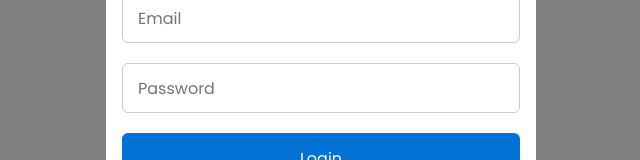
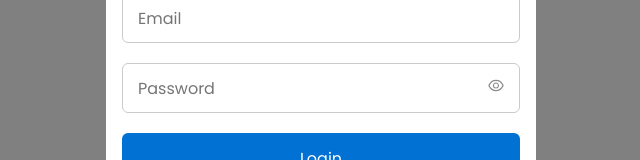
Before and after one commit to Open-Science-Community-Saudi-Arabia/MOOCs, a React (Vite) app in the folder Frontend/: page /signup in a window 1280 px wide. Shown: the part 304-464 px from the top of the page, without its empty margins (319-959 px from the left). Built offline with nearby package versions, Linux system fonts and the light colour scheme.

Commit message:
show password state management

```diff
--- a/Frontend/package.json
+++ b/Frontend/package.json
@@ -19,6 +19,7 @@
     "dependencies": {
         "react": "^18.2.0",
         "react-dom": "^18.2.0",
+        "react-icons": "^4.6.0",
         "react-router-dom": "^6.4.2"
     },
     "devDependencies": {
--- a/Frontend/src/pages/login/Login.jsx
+++ b/Frontend/src/pages/login/Login.jsx
@@ -1,8 +1,25 @@
-import React from "react"
+import React, { useState } from "react"
 import "./login.css"
 import { Link } from "react-router-dom"
+import { AiOutlineEyeInvisible, AiOutlineEye } from "react-icons/ai";
 
 function Login() {
+    const [ emailInput, setEmailInput] = useState("");
+    const[ passwordInput, setPasswordInput] = useState("");
+    const [ passwordType, setPasswordType] = useState("password");
+    const [isPassword, setIsPassword] = useState(true);
+
+    const handleToggle = () => {
+        if (isPassword) {
+            setPasswordType("text")
+            setIsPassword(false);
+        } else {
+            setPasswordType("password");
+            setIsPassword(true);
+        }
+        return setIsPassword(!isPassword);
+    }
+
     return (
         <div>
             <section className="container forms">
@@ -24,16 +41,20 @@ function Login() {
 
                         <form action="#">
                             <div className="field input-field">
-                                <input type="email" placeholder="Email" className="input" />
+                                <input value={emailInput} type="email" placeholder="Email" className="input" onChange={(e) => setEmailInput(e.target.value)}/>
                             </div>
 
                             <div className="field input-field">
                                 <input
-                                    type="password"
+                                    value={passwordInput}
+                                    type={passwordType}
                                     placeholder="Password"
                                     className="password"
+                                    onChange={(e) => setPasswordInput(e.target.value)}
                                 />
-                                <i className="bx bx-hide eye-icon" />
+                                 <div role="presentation" className="eye-icon" onClick={handleToggle}>
+                                 {isPassword ? <AiOutlineEye /> : <AiOutlineEyeInvisible />}
+                                </div>
                             </div>
 
                             <div className="field button-field">
--- a/Frontend/src/pages/signup/Signup.jsx
+++ b/Frontend/src/pages/signup/Signup.jsx
@@ -1,8 +1,25 @@
-import React from "react"
+import React, { useState } from "react"
 import "./signup.css"
 import { Link } from "react-router-dom"
+import { AiOutlineEyeInvisible, AiOutlineEye } from "react-icons/ai"
 
 function Signup() {
+    const [ nameInput, setNameInput] = useState("");
+    const [ emailInput, setEmailInput] = useState("");
+    const [ passwordInput, setPasswordInput] = useState("");
+    const [ passwordType, setPasswordType] = useState("password");
+    const [ isPassword, setIsPassword] = useState(true);
+
+    const handleToggle = () => {
+        if (isPassword) {
+            setPasswordType("text")
+            setIsPassword(false);
+        } else {
+            setPasswordType("password");
+            setIsPassword(true);
+        }
+        return setIsPassword(!isPassword);
+    }
     return (
         <section className="container forms">
             <div className="form login">
@@ -11,15 +28,18 @@ function Signup() {
 
                     <form action="#">
                         <div className="field input-field">
-                            <input type="text" placeholder="Full Name" className="input" />
+                            <input value={nameInput} type="text" placeholder="Full Name" className="input" onChange={(e) => setNameInput(e.target.value)} />
                         </div>
 
                         <div className="field input-field">
-                            <input type="email" placeholder="Email" className="input" />
+                            <input value={emailInput} type="email" placeholder="Email" className="input" onChange={(e) => setEmailInput(e.target.value)}/>
                         </div>
                         <div className="field input-field">
-                            <input type="password" placeholder="Password" className="password" />
-                            <i className="bx bx-hide eye-icon" />
+                            <input value={passwordInput} type={passwordType} placeholder="Password" className="password" onChange={(e) => setPasswordInput(e.target.value)}/>
+
+                            <div role="presentation" className="eye-icon" onClick={handleToggle}>
+                                 {isPassword ? <AiOutlineEye /> : <AiOutlineEyeInvisible />}
+                            </div>
                         </div>
 
                         <div className="field button-field">
```
